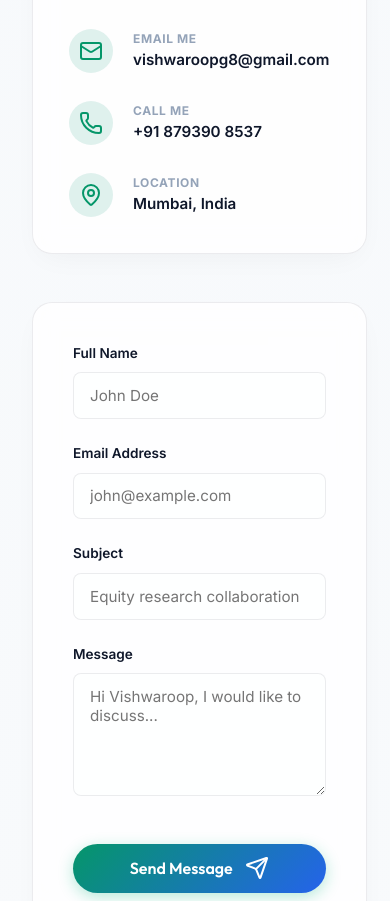
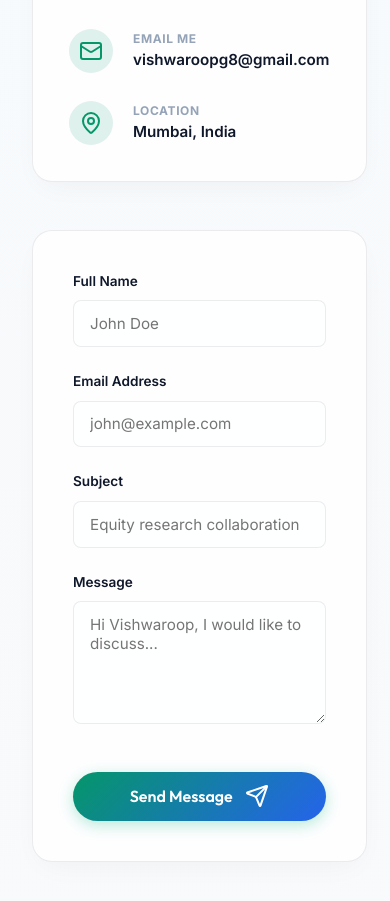
Before and after one commit to VishyG07/Personal-Website, a plain HTML site: page index.html in a window 390 px wide. Shown: the part 9419-10320 px from the top of the page. Drawn offline with nearby package versions, Linux system fonts and the light colour scheme.

Commit message:
privacy: remove phone number contact info

```diff
--- a/index.html
+++ b/index.html
@@ -1887,15 +1887,7 @@
                                     <a href="mailto:vishwaroopg8@gmail.com" class="info-val">vishwaroopg8@gmail.com</a>
                                 </div>
                             </div>
-                            <div class="info-item">
-                                <div class="info-icon">
-                                    <i data-lucide="phone"></i>
-                                </div>
-                                <div class="info-text">
-                                    <span class="info-label">Call Me</span>
-                                    <a href="tel:+918793908537" class="info-val">+91 879390 8537</a>
-                                </div>
-                            </div>
+
                             <div class="info-item">
                                 <div class="info-icon">
                                     <i data-lucide="map-pin"></i>
```
